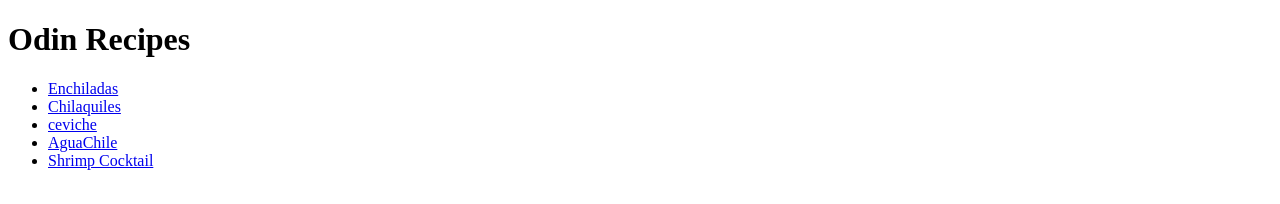
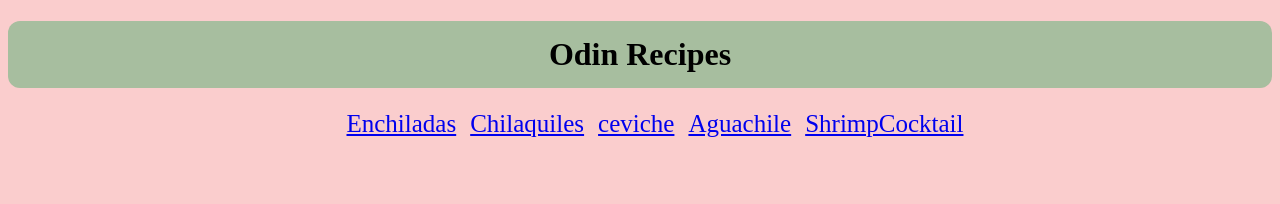
Before and after one commit to jorgegsosa11/odin-recipes, a plain HTML site: page index.html in a window 1280 px wide. Drawn offline with Linux system fonts and the light colour scheme.

Commit message:
css added

```diff
--- a/index.html
+++ b/index.html
@@ -4,15 +4,16 @@
     <meta charset="UTF-8">
     <meta name="viewport" content="width=device-width, initial-scale=1.0">
     <title>Document</title>
+    <link rel="stylesheet" href="style.css">
 </head>
-<body>
-    <h1>Odin Recipes</h1>
+<body id="body">
+    <h1 class="header">Odin Recipes</h1>
         <ul>
             <li><a href="recipes/enchilada.html">Enchiladas</a></li>
             <li><a href="recipes/chilaquiles.html">Chilaquiles</a></li>
             <li><a href="recipes/ceviche.html">ceviche</a></li>
-            <li><a href="recipes/aguachile.html">AguaChile</a></li>
-            <li><a href="recipes/shirmp_cocktail.html">Shrimp Cocktail</a></li>
+            <li><a href="recipes/aguachile.html">Aguachile</a></li>
+            <li><a href="recipes/shirmp_cocktail.html">ShrimpCocktail</a></li>
         </ul>
 </body>
 </html>
--- /dev/null
+++ b/style.css
@@ -0,0 +1,25 @@
+/* CSS FOR INDEX.HTML */
+
+body {
+    background-color: rgb(250, 205, 205)
+  }
+.header {
+    background-color: rgb(167, 190, 159);
+    text-align: center;
+    padding: 15px;
+    border-radius: 12px;
+
+
+}
+ul {
+    text-align: center;
+    list-style-type: none;
+}
+ li {
+    display: inline;
+    margin-right: 10px;
+ }
+
+ a {
+    font-size: 25px;
+ }
```
Also changed, not shown: recipes/style.css (added).
